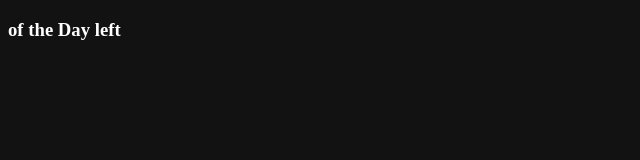
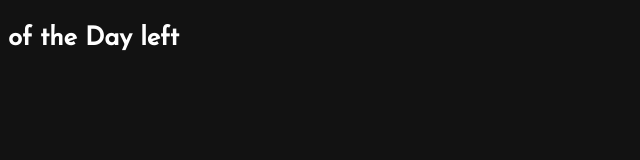
Before and after one commit to spieler1000/progress, a plain HTML site: page index.html in a window 1280 px wide. Shown: the whole page, without its empty margins (0-640 px from the left). Drawn offline with Linux system fonts and the light colour scheme.

Commit message:
Update Font

```diff
--- a/index.html
+++ b/index.html
@@ -4,6 +4,7 @@
     <meta charset="UTF-8">
     <meta name="viewport" content="width=device-width, initial-scale=1.0">
     <link rel="stylesheet" href="style.css">
+    <link href='https://fonts.googleapis.com/css?family=Josefin Sans' rel='stylesheet'>
     <title>Progress</title>
 </head>
 <body>
--- a/style.css
+++ b/style.css
@@ -6,4 +6,5 @@
 body {
     background-color: var(--background-color);
     color: var(--text-color);
+    font-family: 'Josefin Sans';font-size: 22px;
 }
```
